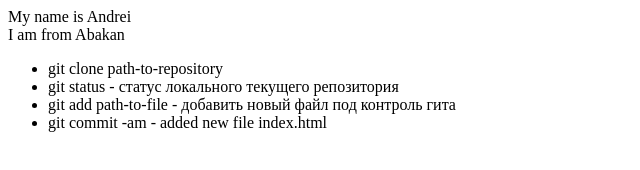
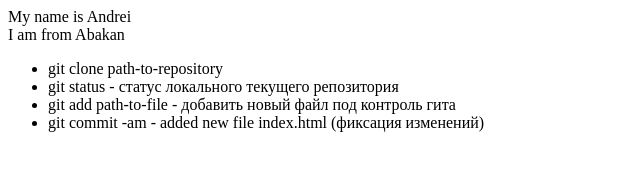
Before and after one commit to ahjiva/git-lesson, a plain HTML site: page index.html in a window 1280 px wide. Shown: the whole page, without its empty margins (0-640 px from the left). Drawn offline with Linux system fonts and the light colour scheme.

Commit message:
added new file index.html

```diff
--- a/index.html
+++ b/index.html
@@ -5,7 +5,7 @@
         <li>git clone path-to-repository</li>
         <li>git status - статус локального текущего репозитория</li>
         <li>git add path-to-file - добавить новый файл под контроль гита</li>
-        <li>git commit -am - added new file index.html</li>
+        <li>git commit -am - added new file index.html (фиксация изменений)</li>
     </ul>
 
 </div>
```
